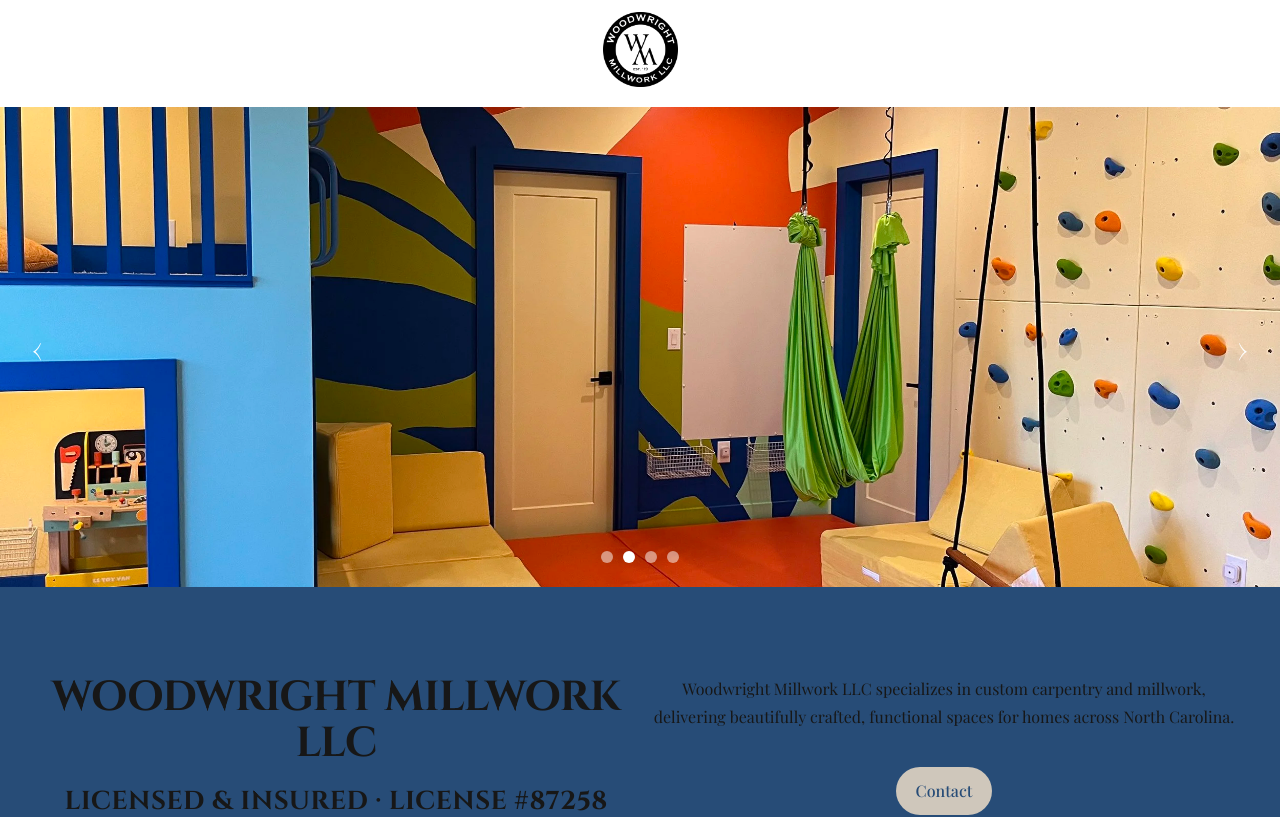
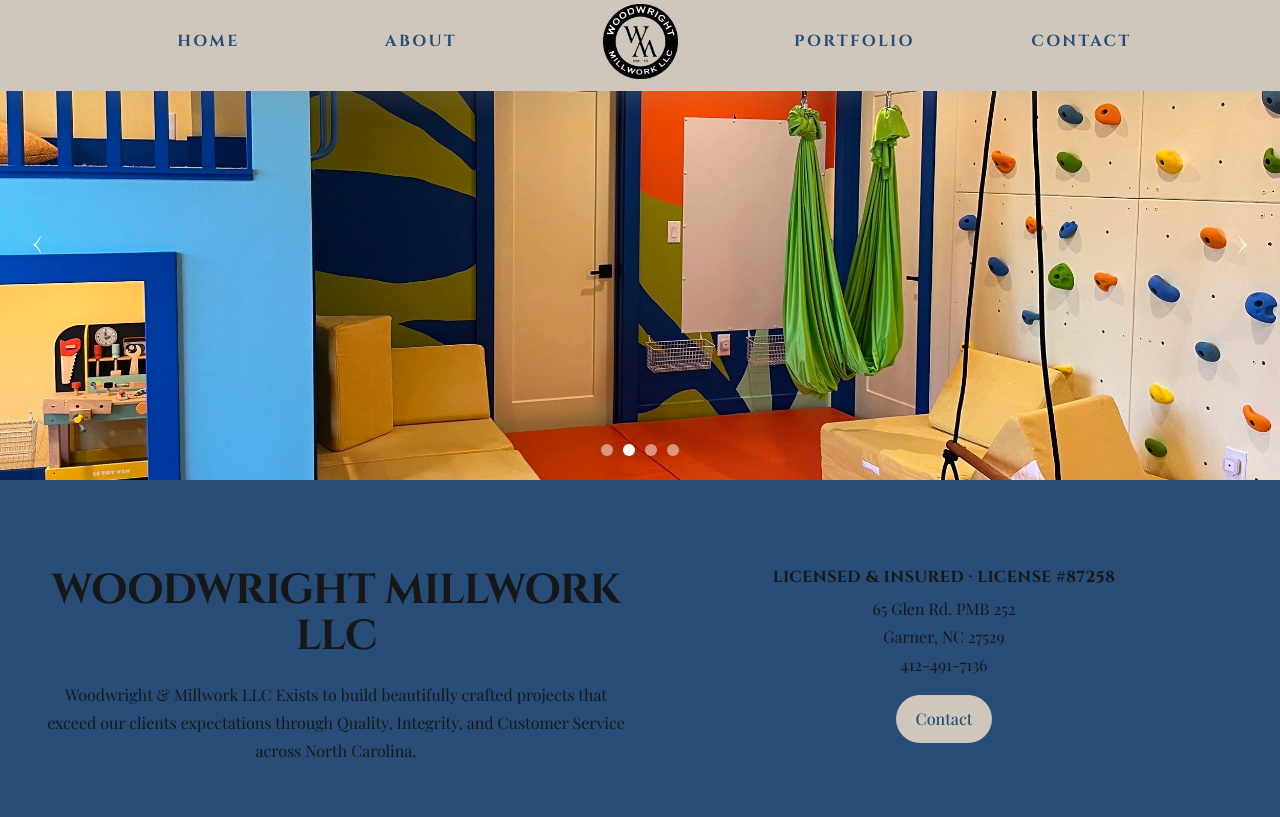
Before and after one commit to CarloRossi11/woodwright, a Next.js app in the folder woodwrightMillwork/: page / in a window 1280 px wide. Shown: the top 817 px of the page. Built offline with nearby package versions, Linux system fonts and the light colour scheme.

Commit message:
implemented nav bar on home page

```diff
--- a/woodwrightMillwork/src/app/HomeClient.tsx
+++ b/woodwrightMillwork/src/app/HomeClient.tsx
@@ -6,12 +6,10 @@
 import styles from "./page.module.css";
 import Footer from "./components/Footer";
 import Carousel from "./components/Carousel";
-import Header from "./components/Header";
-import HamburgerMenu from "./components/HamburgerMenu";
-import useIsMobile from "./hooks/useIsMobile";
 import ImageShuffle from "./components/ImageShuffle";
 import HeroOverlay from "./components/HeroOverlay";
 import ContactForm from "./components/ContactForm";
+import Navbar from "./components/Navbar";
 
 const GOOGLE_MAPS =
   "https://www.google.com/maps/search/?api=1&query=65+Glen+Rd+PMB+252+Garner+NC+27529";
@@ -22,7 +20,6 @@
 const address = "65 Glen Rd. PMB 252, Garner, NC 27529";
 
 export default function HomeClient() {
-  const isMobile = useIsMobile(850);
   const [mapsLink, setMapsLink] = useState(GOOGLE_MAPS);
 
   useEffect(() => {
@@ -35,9 +32,10 @@
 
   return (
     <div className={styles.page}>
+      <div className={styles.navBar}>
+        <Navbar />
+      </div>
       <div className={styles.heroViewport}>
-        {isMobile ? <HamburgerMenu /> : <Header />}
-
         <Carousel
           images={[
             "/ripped/kitchen.webp",
@@ -52,7 +50,15 @@
         <section className={styles.intro}>
           <div className={styles.introLeft}>
             <h1>Woodwright Millwork LLC</h1>
-            <h2>Licensed & Insured · License #87258</h2>
+            <p>
+              Woodwright &amp; Millwork LLC Exists to build beautifully crafted
+              projects that exceed our clients expectations through Quality,
+              Integrity, and Customer Service across North Carolina.
+            </p>
+          </div>
+
+          <div className={styles.introRight}>
+            <h3>Licensed & Insured · License #87258</h3>
             <div className={styles.contactInfo}>
               <a
                 className={styles.linkHover}
@@ -69,14 +75,7 @@
                 412-491-7136
               </a>
             </div>
-          </div>
 
-          <div className={styles.introRight}>
-            <p>
-              Woodwright Millwork LLC specializes in custom carpentry and
-              millwork, delivering beautifully crafted, functional spaces for
-              homes across North Carolina.
-            </p>
             <div className={styles.ctas}>
               <Link className={styles.primary} href="/contact">
                 Contact
@@ -108,7 +107,7 @@
             <ul>
               <li>Custom kitchens and bathrooms</li>
               <li>Built-ins and custom cabinetry</li>
-              <li>Home remodeling and detailed carpentry</li>
+              <li>New builds and home remodeling</li>
               <li>Specialty woodwork and millwork</li>
             </ul>
 
--- a/woodwrightMillwork/src/app/components/Navbar.tsx
+++ b/woodwrightMillwork/src/app/components/Navbar.tsx
@@ -35,14 +35,35 @@
 
   return (
     <nav className={styles.navbar}>
+      {/* Desktop Nav */}
+      <div className={styles.desktopLinks}>
+        {/* Left Links */}
+        <div className={styles.navLeft}>
+          <MotionLink
+            className={styles.button}
+            href="/"
+            whileHover={{ scale: 1.05 }}
+            whileTap={{ scale: 0.95 }}
+          >
+            <h4>Home</h4>
+          </MotionLink>
+          <MotionLink
+            className={styles.button}
+            href="/about"
+            whileHover={{ scale: 1.05 }}
+            whileTap={{ scale: 0.95 }}
+          >
+            <h4>About</h4>
+          </MotionLink>
+        </div>
 
-      {/* Logo */}
+        {/* Logo — Center */}
         <div className={styles.logo}>
           <Link href="/">
             <motion.div whileHover={{ scale: 1.05 }} whileTap={{ scale: 0.95 }}>
               <Image
-              src="/officialLogo.png"
-              alt="Cali Cleanerz logo"
+                src="/woddwrightLogo.webp"
+                alt="Woodwright logo"
                 width={75}
                 height={75}
                 priority
@@ -51,27 +72,8 @@
           </Link>
         </div>
 
-      {/* Desktop Left Links */}
-      <div className={styles.desktopLinks}>
-        <MotionLink
-          className={styles.button}
-          href="/"
-          whileHover={{ scale: 1.05 }}
-          whileTap={{ scale: 0.95 }}
-        >
-          <h4>Home</h4>
-        </MotionLink>
-
-        <MotionLink
-          className={styles.button}
-          href="/about"
-          whileHover={{ scale: 1.05 }}
-          whileTap={{ scale: 0.95 }}
-        >
-          <h4>About</h4>
-        </MotionLink>
-
-      {/* Desktop Right Links */}
+        {/* Right Links */}
+        <div className={styles.navRight}>
           <MotionLink
             className={styles.button}
             href="/portfolio"
@@ -80,7 +82,6 @@
           >
             <h4>Portfolio</h4>
           </MotionLink>
-
           <MotionLink
             className={styles.button}
             href="/contact"
@@ -89,14 +90,7 @@
           >
             <h4>Contact</h4>
           </MotionLink>
-
-        <MotionLink
-          className={styles.button}
-          target="_blank"
-          href={"https://windowcleaner.com/CaLi_CleanerZ"}
-        >
-          <h4>Shop</h4>
-        </MotionLink>
+        </div>
       </div>
 
       {/* Hamburger Button */}
--- a/woodwrightMillwork/src/app/components/navbar.module.css
+++ b/woodwrightMillwork/src/app/components/navbar.module.css
@@ -3,7 +3,7 @@
     justify-content: space-between;
     align-items: center;
     padding: .25rem 2rem;
-    background: #CFC6BB;
+    background: #cfc7bb;
     position: relative;
     z-index: 100;
     width: 100%;
@@ -12,19 +12,33 @@
 
 /* Desktop Links */
 .desktopLinks {
-    width: 100%;
-    display: flex;
-    align-items: center;
-    justify-content: space-around;
+  width: 100%;
+  display: flex;
+  align-items: center;
+  justify-content: space-between;
+}
+
+.navLeft,
+.navRight {
+  display: flex;
+  align-items: center;
+  justify-content: space-evenly;
+  flex: 1;
+}
+
+.logo {
+  display: flex;
+  justify-content: center;
+  flex-shrink: 0;
 }
 
 .button {
-  color: #3C6A79;
+  color: #274c77;
   transition: background 0.25s, color 0.25s, border-color 0.25s;
 }
 
 .button:hover {
-  color: #051D22;
+  color: #2660A4;
 }
 
 /* Hamburger hidden on desktop */
--- a/woodwrightMillwork/src/app/global.css
+++ b/woodwrightMillwork/src/app/global.css
@@ -235,7 +235,7 @@
   font-family: var(--font-body);
 }
 
-a:hover {
+/* a:hover {
   color: var(--foreground);
   opacity: 0.7;
-}
+} */
--- a/woodwrightMillwork/src/app/page.module.css
+++ b/woodwrightMillwork/src/app/page.module.css
@@ -24,6 +24,14 @@
     --button-primary-hover: #3b6a78;
     --button-secondary-hover: #001d23;
   }
+}
+
+.navBar {
+  position: fixed;
+  top: 0;
+  left: 0;
+  width: 100%;
+  z-index: 1000;
 }
 
 .main {
```
Lines whose indentation alone changed are shown as unchanged.
